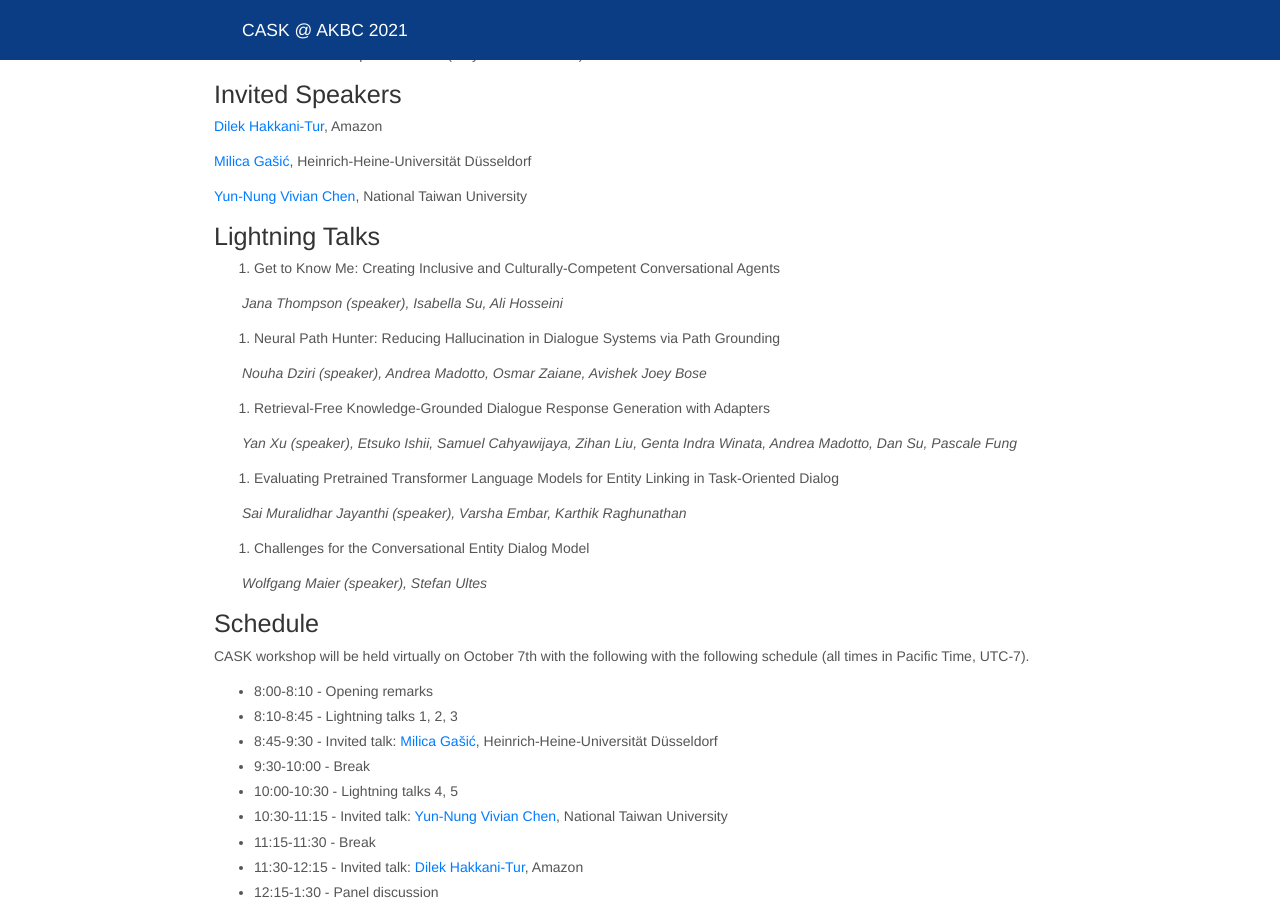
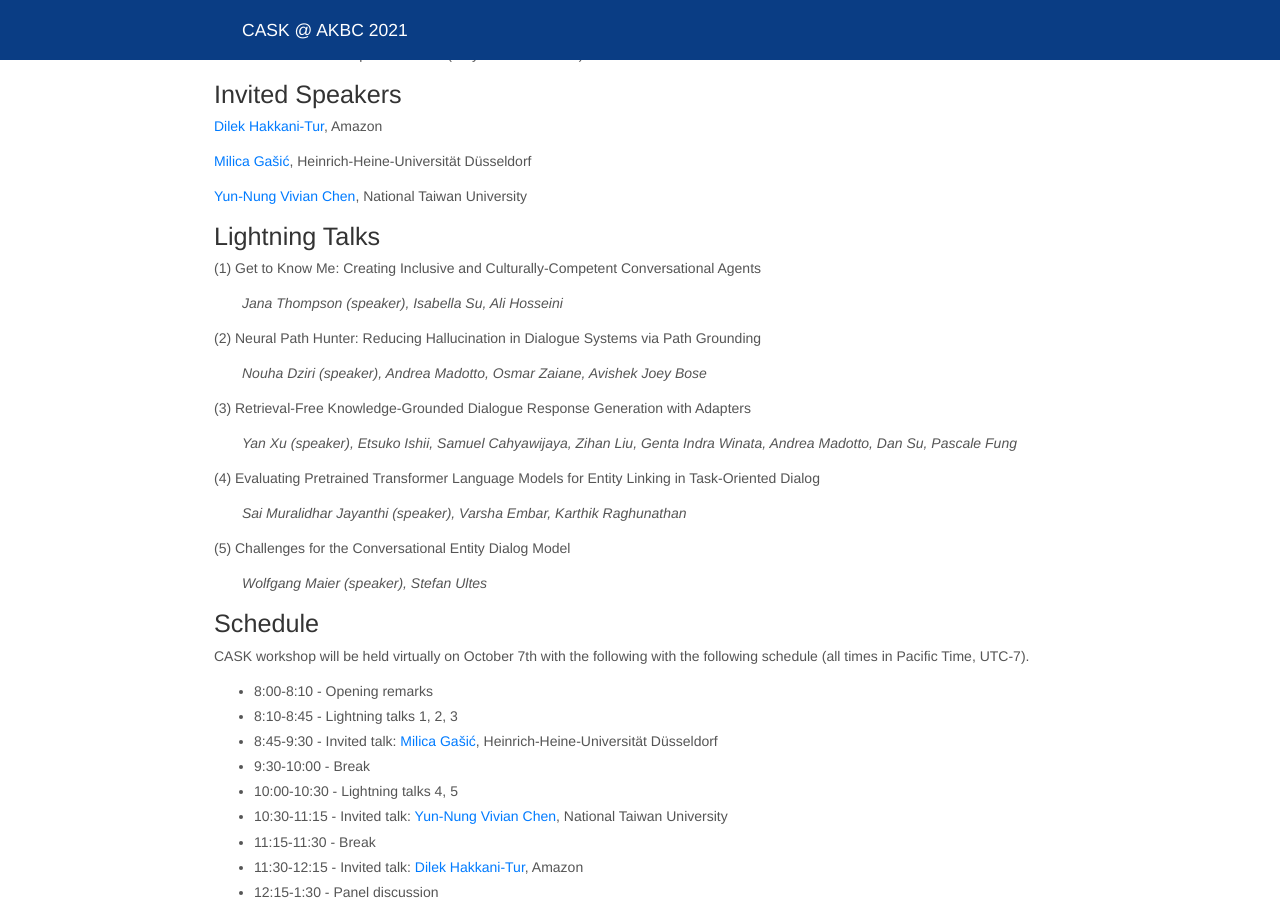
Before and after one commit to cask-workshop/cask-workshop.github.io, a Jekyll site: the page built from index.md, in a window 1280 px wide and 900 px high, scrolled down 1367 px. Built offline with Jekyll 4.4.1, drawn with Linux system fonts in a browser that asks for light colours; nearby versions of some CDN libraries.

Commit message:
Update index.md

```diff
--- a/index.md
+++ b/index.md
@@ -72,23 +72,23 @@ If you require further assistance in participating in the workshop, please let u
 
 ## Lightning Talks
 
-1. Get to Know Me: Creating Inclusive and Culturally-Competent Conversational Agents
+(1) Get to Know Me: Creating Inclusive and Culturally-Competent Conversational Agents
 
   _Jana Thompson (speaker), Isabella Su, Ali Hosseini_
 
-2. Neural Path Hunter: Reducing Hallucination in Dialogue Systems via Path Grounding
+(2) Neural Path Hunter: Reducing Hallucination in Dialogue Systems via Path Grounding
 
   _Nouha Dziri (speaker), Andrea Madotto, Osmar Zaiane, Avishek Joey Bose_
 
-3. Retrieval-Free Knowledge-Grounded Dialogue Response Generation with Adapters
+(3) Retrieval-Free Knowledge-Grounded Dialogue Response Generation with Adapters
 
   _Yan Xu (speaker), Etsuko Ishii, Samuel Cahyawijaya, Zihan Liu, Genta Indra Winata, Andrea Madotto, Dan Su, Pascale Fung_
 
-4. Evaluating Pretrained Transformer Language Models for Entity Linking in Task-Oriented Dialog
+(4) Evaluating Pretrained Transformer Language Models for Entity Linking in Task-Oriented Dialog
 
   _Sai Muralidhar Jayanthi (speaker), Varsha Embar, Karthik Raghunathan_
 
-5. Challenges for the Conversational Entity Dialog Model
+(5) Challenges for the Conversational Entity Dialog Model
 
   _Wolfgang Maier (speaker), Stefan Ultes_
 
```
